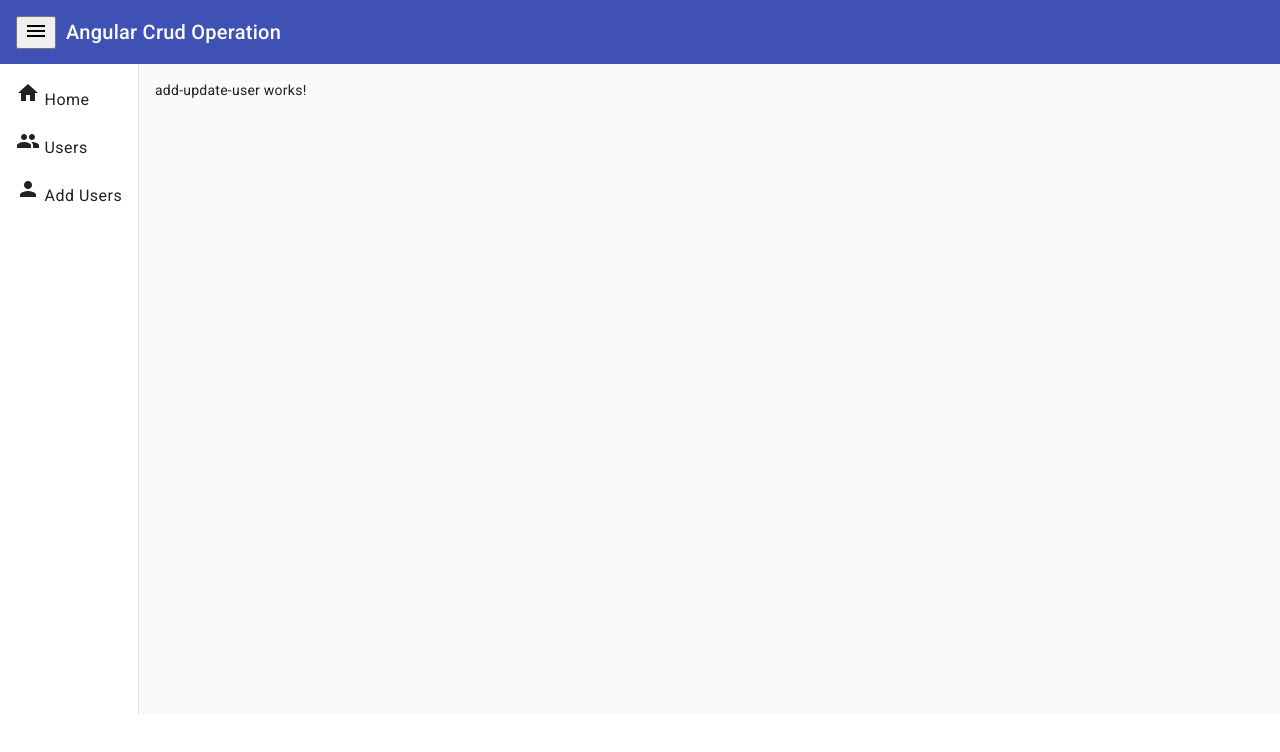
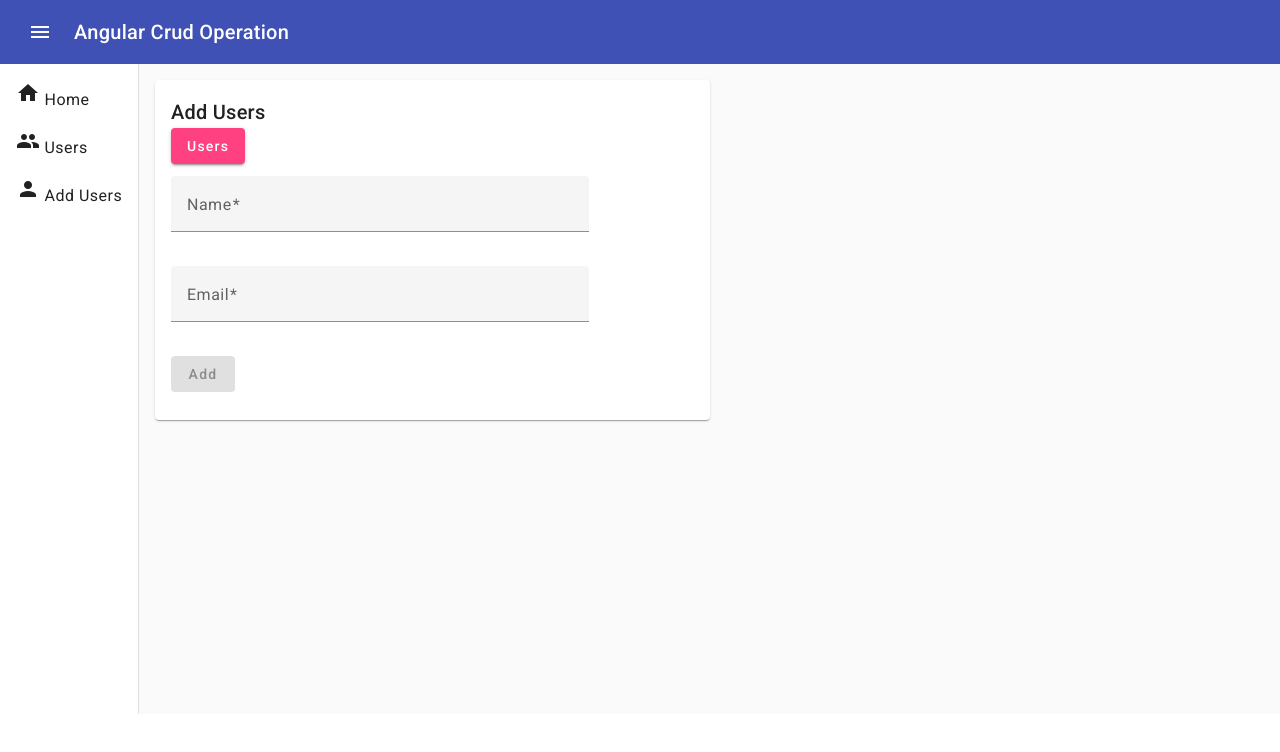
Before and after one commit to shreyashHake/crudOperationUsingAngularMaterial, an Angular app: page /users/add in a window 1280 px wide. Shown: the top 752 px of the page. Built offline with nearby package versions, Linux system fonts and the light colour scheme.

Commit message:
Completed Update and Add user component

```diff
--- /dev/null
+++ b/src/app/model/myErrorStateMatcher.ts
@@ -0,0 +1,9 @@
+import { FormControl, NgForm, FormGroupDirective, AbstractControl } from "@angular/forms";
+import { ErrorStateMatcher } from "@angular/material/core";
+
+export class MyErrorStateMatcher implements ErrorStateMatcher {
+  isErrorState(control: FormControl | null, form: FormGroupDirective | NgForm | null): boolean {
+    const isSubmitted = form && form.submitted;
+    return !!(control && control.invalid && (control.dirty || control.touched || isSubmitted));
+  }
+}
--- a/src/app/myComponents/add-update-user/add-update-user.component.html
+++ b/src/app/myComponents/add-update-user/add-update-user.component.html
@@ -1 +1,42 @@
-<p>add-update-user works!</p>
+<mat-card style="width:50%">
+  <mat-card-header>
+      <mat-card-title>
+         {{action}} Users
+      </mat-card-title>
+  </mat-card-header>
+  <mat-card-content>
+        <p>
+          <button mat-raised-button color="accent" [routerLink]="'/users'">Users</button>
+        </p>
+          <form #userForm="ngForm" [formGroup]="frm" (ngSubmit)="onPost()">
+          <input type="hidden" formControlName="id"/>
+          <p>
+              <mat-form-field class="w-80">
+                 <mat-label>Name</mat-label>
+                 <input matInput formControlName="name" [errorStateMatcher]="errorMatcher">
+                 <mat-error *ngIf="f['name'].errors?.['required']">
+                   Name is required
+                 </mat-error>
+               </mat-form-field>
+             </p>
+             <p>
+              <mat-form-field class="w-80">
+                  <mat-label>Email</mat-label>
+                  <input matInput formControlName="email" [errorStateMatcher]="errorMatcher" placeholder="example@domain.com">
+                  <mat-error *ngIf="f['email'].errors?.['required']">
+                    Email is required
+                  </mat-error>
+
+                  <mat-error *ngIf="f['email'].errors?.['email']">
+                      Invalid email id
+                    </mat-error>
+
+              </mat-form-field>
+             </p>
+             <p>
+                <button type="submit" mat-raised-button color="primary" [disabled]="frm.invalid">{{action}}</button>
+             </p>
+        </form>
+  </mat-card-content>
+
+</mat-card>
--- a/src/app/myComponents/add-update-user/add-update-user.component.ts
+++ b/src/app/myComponents/add-update-user/add-update-user.component.ts
@@ -1,10 +1,67 @@
-import { Component } from '@angular/core';
+import { Component, OnInit, ViewChild } from '@angular/core';
+import { FormBuilder, FormGroup, NgForm, Validators } from '@angular/forms';
+import { MatSnackBar } from '@angular/material/snack-bar';
+import { ActivatedRoute } from '@angular/router';
+import { MyErrorStateMatcher } from 'src/app/model/myErrorStateMatcher';
+import { UsersService } from 'src/app/services/users.service';
 
 @Component({
   selector: 'app-add-update-user',
   templateUrl: './add-update-user.component.html',
   styleUrls: ['./add-update-user.component.scss']
 })
-export class AddUpdateUserComponent {
 
+export class AddUpdateUserComponent implements OnInit {
+  frm!:FormGroup;
+  action="Add";
+  @ViewChild("userForm") usrForm!:NgForm; // it will be used for resetting the form validation messages
+
+  get f(){
+   return this.frm.controls;
+  }
+  errorMatcher= new MyErrorStateMatcher();
+
+  constructor(private fb:FormBuilder,private route:ActivatedRoute,
+    private userService:UsersService,private snackBar: MatSnackBar){
+   }
+
+  ngOnInit(): void {
+    this.getUserById();
+    this.frm= this.fb.group({
+      id:[0],
+      name:['',Validators.required],
+      email:['',[Validators.required,Validators.email]]
+    })
+  }
+
+  // fetching the user by id from the database
+  getUserById= ()=>{
+    const id= this.route.snapshot.params['id'];
+    if(id){
+      this.action="Update";
+      this.userService.getById(id).subscribe({
+        next:(user=>this.frm.patchValue(user)),
+        error:(err)=>console.log(err)
+      })
+    }
+  }
+
+  onPost():void{
+    this.userService.addUser(this.frm.value).subscribe({
+      next:(data)=>{
+        this.usrForm.reset();
+        this.usrForm.resetForm();
+        this.snackBar.open("success",'close',{
+          duration:3000
+        })
+      },
+      error:(err)=>{
+        console.log(err);
+        this.snackBar.open("error",'close',{
+          duration:3000
+        })
+      }
+     }
+     )
+  }
 }
--- a/src/app/myComponents/load-user/load-user.component.ts
+++ b/src/app/myComponents/load-user/load-user.component.ts
@@ -17,7 +17,7 @@ export class LoadUserComponent implements OnInit {
   displayColumns = ['id', 'name', 'email', 'action'];
   pageSizeOptions = [3, 6, 9, 12];
   pageSize = 3;
-  pageIndex = 0
+  pageIndex = 0;
   pageLength = 0;
 
   loadUsers() {
@@ -46,7 +46,7 @@ export class LoadUserComponent implements OnInit {
   }
 
   onBtnDelete(id: number): void {
-    if (window.confirm('are you sure to delete?')) {
+    if (window.confirm('Are you sure to delete?')) {
       {
         this.userService.delete(id).subscribe({
           next: (resp) => {
@@ -60,8 +60,5 @@ export class LoadUserComponent implements OnInit {
     }
   }
 
-  constructor(private userService: UsersService, private router: Router) {
-
-
-  }
+  constructor(private userService: UsersService, private router: Router) { }
 }
--- a/src/app/myComponents/notfound/notfound.component.html
+++ b/src/app/myComponents/notfound/notfound.component.html
@@ -1 +1 @@
-<p>4040 Page not found!</p>
+<h1>404 Page not found!</h1>
--- a/src/app/myComponents/notfound/notfound.component.scss
+++ b/src/app/myComponents/notfound/notfound.component.scss
@@ -0,0 +1,7 @@
+h1 {
+  color: red;
+  font-size: xx-large;
+  text-align: center;
+  margin: auto 0;
+  margin-top: 20%;
+}
--- a/src/styles.scss
+++ b/src/styles.scss
@@ -2,3 +2,7 @@
 
 html, body { height: 100%; }
 body { margin: 0; font-family: Roboto, "Helvetica Neue", sans-serif; }
+
+.w-80 {
+  width: 80%;
+}
```
Also changed, not shown: src/app/app-routing.module.ts (+5 -5 lines), src/app/app.module.ts (+11 -1 lines), api/db.json (line endings or trailing spaces), 1 other file (tests, documents, lock files or other folders).
